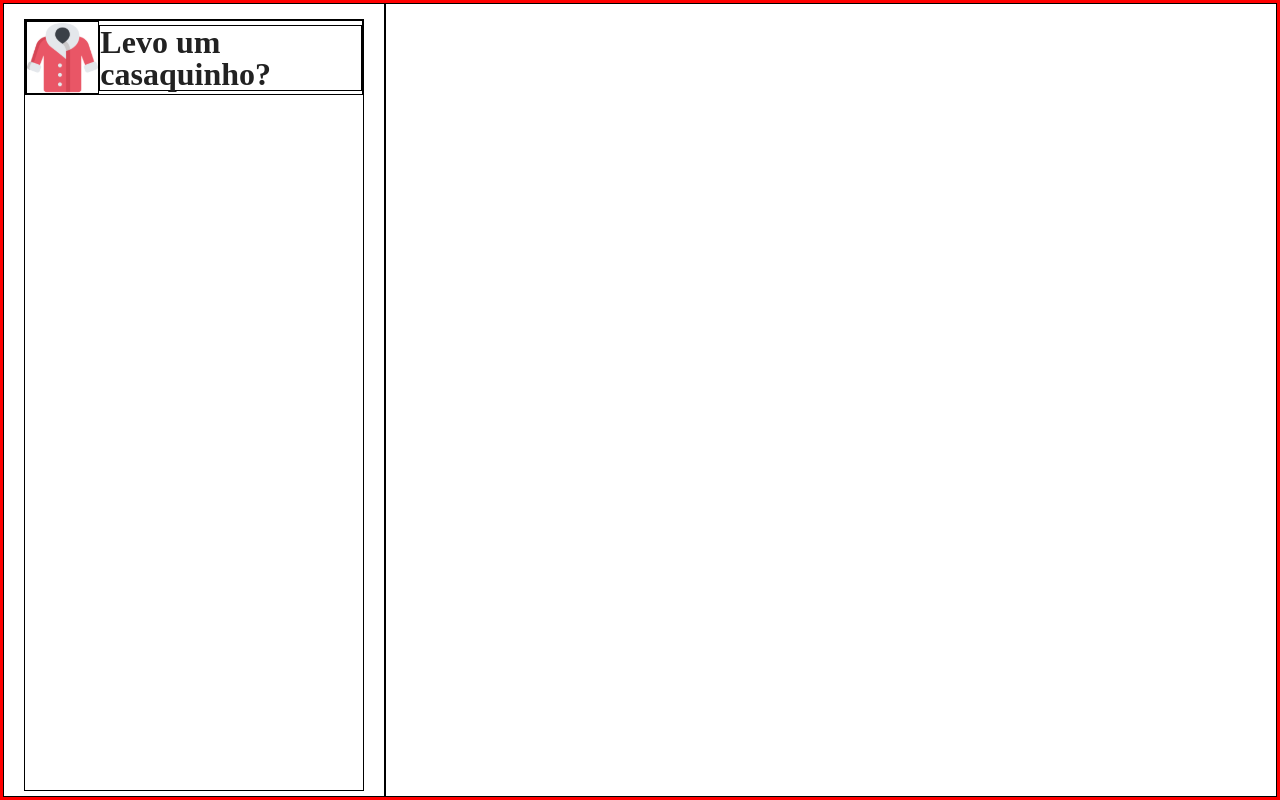
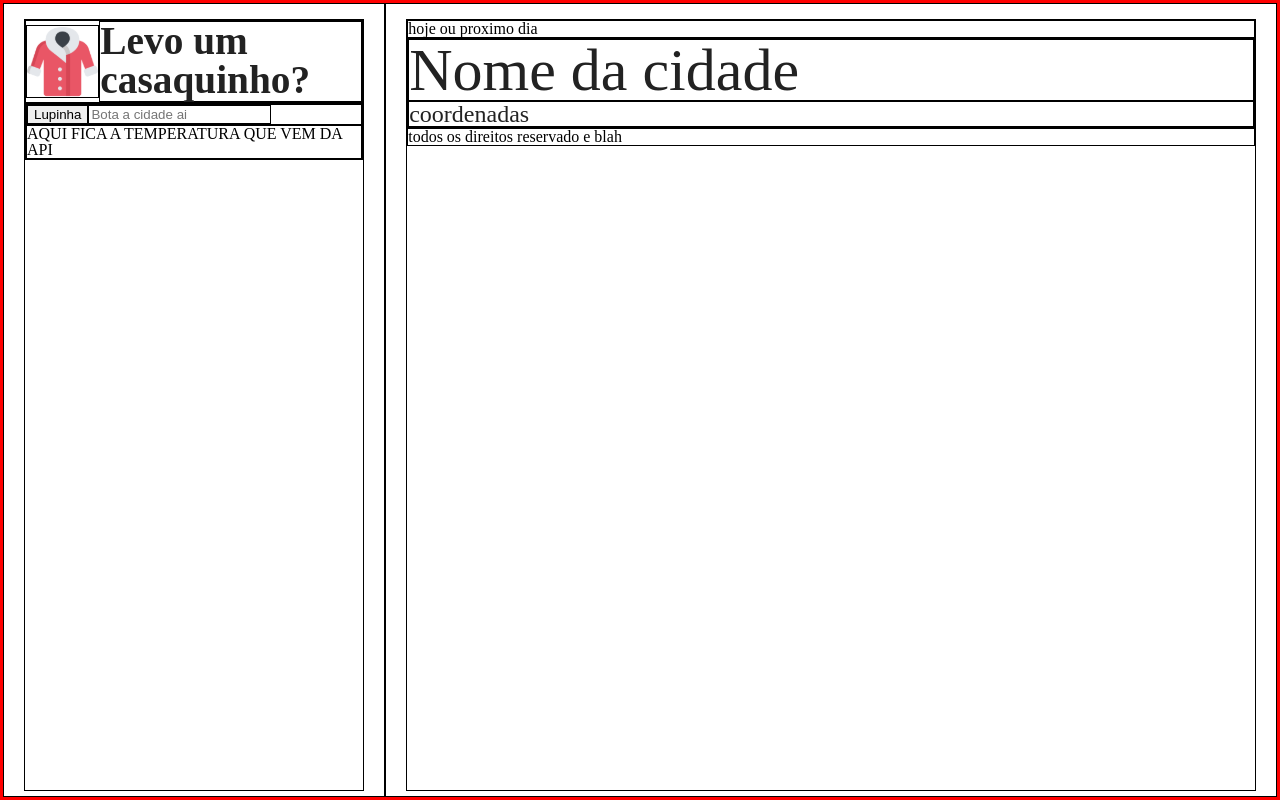
Before and after one commit to Thiago21sousa21/projeto24-levo-um-casaquinho, a React (Vite) app: page / in a window 1280 px wide. Built offline with nearby package versions, Linux system fonts and the light colour scheme.

Commit message:
style: structure feat: visualSide

```diff
--- a/src/components/mainPageComponents/VisualSide.jsx
+++ /dev/null
@@ -1,12 +0,0 @@
-import styled from "styled-components";
-
-export function VisualSide (){
-    return(
-        <CsVisualSide></CsVisualSide>
-    )
-}
-
-const CsVisualSide = styled.div`
-    width: 70%;
-    border: 1px;
-`
--- a/src/components/mainPageComponents/index.jsx
+++ /dev/null
@@ -1,2 +0,0 @@
-export * from './SearchSide'
-export * from './VisualSide'
--- /dev/null
+++ b/src/components/mainPageComponents/reserachSideComponents/InformationsReserachSide.jsx
@@ -0,0 +1,14 @@
+import styled from "styled-components";
+
+export function InformationResearchSide() {
+    return (
+        <CsInformationResearchSide>
+
+AQUI FICA A TEMPERATURA QUE VEM DA API
+        </CsInformationResearchSide>
+    )
+}
+
+const CsInformationResearchSide = styled.div`
+
+`
--- /dev/null
+++ b/src/components/mainPageComponents/reserachSideComponents/ResearchAndInformation.jsx
@@ -0,0 +1,19 @@
+import styled from "styled-components";
+import {InformationResearchSide} from '.'
+
+export function ResearchAndInformation() {
+    return (
+        <CsResearchAndInformation>
+            <form action="">
+                <button>Lupinha</button>
+                <input type="text" placeholder="Bota a cidade ai" />
+            </form>
+            <InformationResearchSide/>
+
+        </CsResearchAndInformation>
+    )
+}
+
+const CsResearchAndInformation = styled.div`
+
+`
--- a/src/components/mainPageComponents/SearchSide.jsx
+++ b/src/components/mainPageComponents/reserachSideComponents/SearchSide.jsx
@@ -1,11 +1,12 @@
 import styled from "styled-components";
-import {Title} from '../reserachSideComponents'
+import {Title, ResearchAndInformation} from './'
 
 export function ReserachSide (){
     return(
         <CsReseachSide>
             <div className="container">
                 <Title/>
+                <ResearchAndInformation/>
             </div>
         </CsReseachSide>
     )
--- a/src/components/reserachSideComponents/Title.jsx
+++ b/src/components/mainPageComponents/reserachSideComponents/Title.jsx
@@ -1,5 +1,5 @@
 import styled from "styled-components";
-import casaco from '../../assets/casaco.svg'
+import casaco from '../../../assets/casaco.svg'
 
 export function Title (){
     return(
@@ -20,7 +20,7 @@
     h1{
     color: #222;
     font-family: Poppins;
-    font-size: 200%;
+    font-size: calc(15px + 1.9vw);
     font-weight: 600;
     //line-height: 48px;
     }
--- /dev/null
+++ b/src/components/mainPageComponents/reserachSideComponents/index.jsx
@@ -0,0 +1,4 @@
+export * from './Title'
+export * from './ResearchAndInformation'
+export * from './InformationsReserachSide'
+export * from './SearchSide'
--- /dev/null
+++ b/src/components/mainPageComponents/visualSideComponents/MapOrInformations.jsx
@@ -0,0 +1,14 @@
+import styled from "styled-components";
+
+export function MapOrInformationsContainer() {
+    return (
+        <CsMapOrInformationsContainer>
+
+
+        </CsMapOrInformationsContainer>
+    )
+}
+
+const CsMapOrInformationsContainer = styled.div`
+
+`
--- /dev/null
+++ b/src/components/mainPageComponents/visualSideComponents/VisualSide.jsx
@@ -0,0 +1,50 @@
+import styled from "styled-components";
+
+export function VisualSide() {
+    return (
+        <CsVisualSide>
+            <div className="container">
+                <div className="TodayOrNext">
+                    hoje ou proximo dia
+                </div>
+                <div className="NameAndLocation">
+                    <h1>Nome da cidade</h1>
+                    <p>coordenadas</p>
+                </div>
+                <div className="SiteInformation">
+                    todos os direitos reservado e blah
+                </div>
+            </div>
+        </CsVisualSide>
+    )
+}
+
+const CsVisualSide = styled.div`
+    width: 70%;
+    border: 1px;
+
+    padding: 15px 20px 5px;
+
+    .container{
+        width: 100%;
+        height: 100%;
+    }
+    .NameAndLocation{
+        h1{
+            color: #222;
+            font-family: Poppins;
+            font-size: 60px;
+            font-style: normal;
+            font-weight: 400;
+            //line-height: 48px; /* 32% */
+        }
+        p{
+            color: #222;
+            font-family: Poppins;
+            font-size: 24px;
+            font-style: normal;
+            font-weight: 400;
+            //line-height: 48px; /* 200% */
+        }
+    }
+`
--- /dev/null
+++ b/src/components/mainPageComponents/visualSideComponents/index.jsx
@@ -0,0 +1,2 @@
+export * from './MapOrInformations'
+export * from './VisualSide'
--- a/src/components/reserachSideComponents/index.jsx
+++ /dev/null
@@ -1 +0,0 @@
-export * from './Title'
--- a/src/pages/Main-page.jsx
+++ b/src/pages/Main-page.jsx
@@ -1,10 +1,6 @@
 import styled from "styled-components"
-import
-{
-  ReserachSide,
-  VisualSide
-}
-from '../components/mainPageComponents'
+import {VisualSide}from '../components/mainPageComponents/visualSideComponents'
+import {ReserachSide}from '../components/mainPageComponents/reserachSideComponents'
 
 
 function MainPage() {
```
